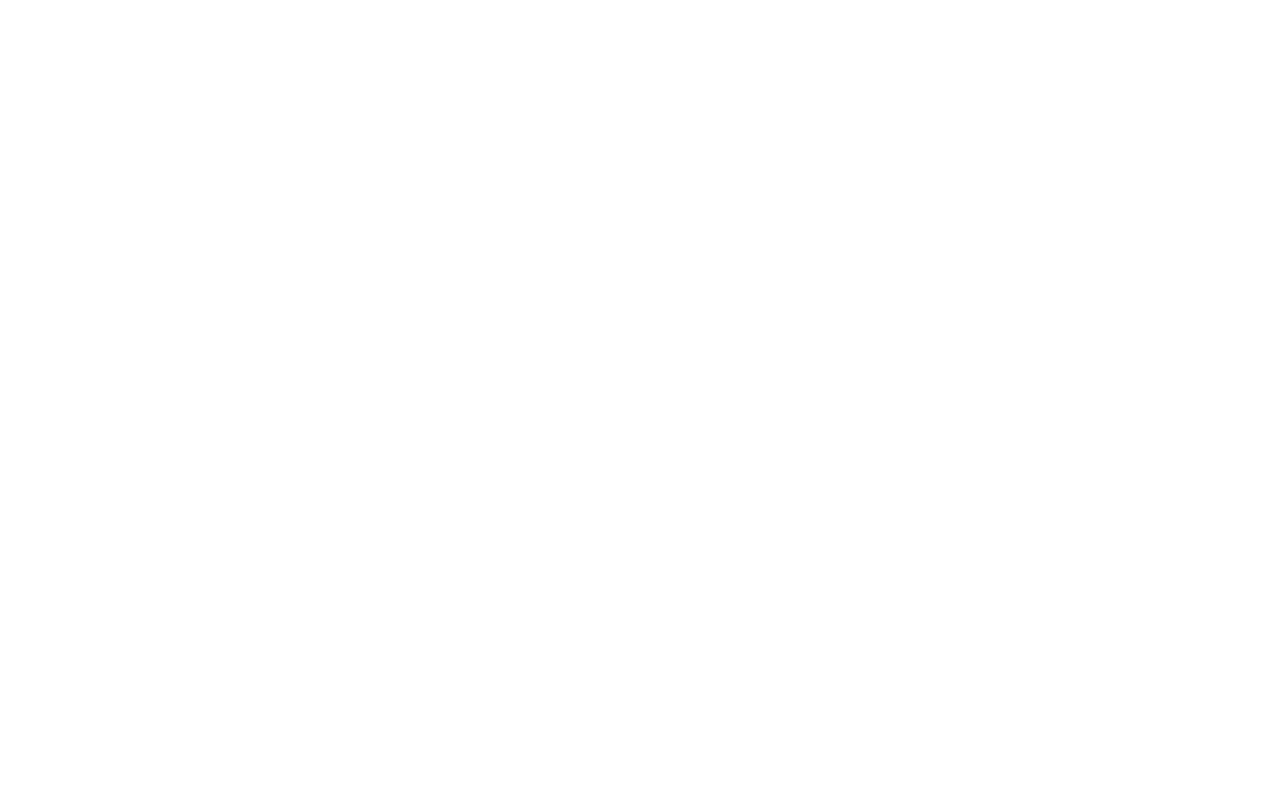
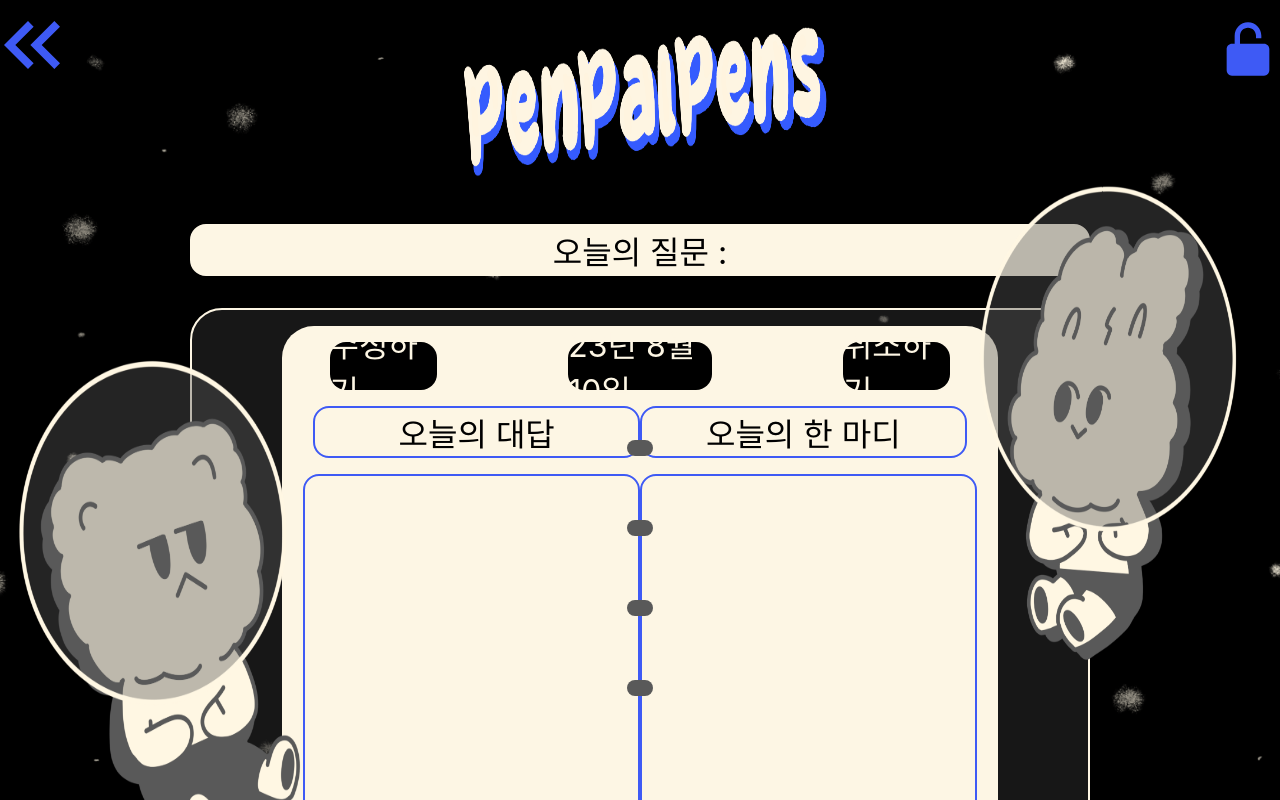
Before and after one commit to jaeho13/PenPalPens, a React (Create React App) app in the folder penpalpens/src/main/frontend/: page /share/update/1 in a window 1280 px wide. Before the commit this address had no page. Built offline with nearby package versions, Linux system fonts and the light colour scheme; no server answers; the HTML template or start-up script is replaced by a standard one.

Commit message:
0819 jaeho 업데이트만 남음

```diff
--- a/penpalpens/src/main/frontend/src/App.js
+++ b/penpalpens/src/main/frontend/src/App.js
@@ -37,8 +37,9 @@
           <Route path="/login/penpalpens" element={<KakaoCallback />} />
           <Route path="/kakaoinfo" element={<KakaoInfo />} />
           <Route path="/diary/read/:dIdx" element={<DiaryRead />} />
+          <Route path="/share/read/:sIdx" element={<ShareRead />} />
           <Route path="/diary/update/:dIdx" element={<DiaryFix />} />
-          <Route path="/share/read/:sIdx" element={<ShareRead />} />
+          <Route path="/share/update/:sIdx" element={<ShareFix />} />
 
 
         </Routes>
--- a/penpalpens/src/main/frontend/src/components/Diary/DiaryFix.jsx
+++ b/penpalpens/src/main/frontend/src/components/Diary/DiaryFix.jsx
@@ -52,7 +52,7 @@
                 setDiary(response.data);
                 setTitle(response.data.dtitle || "");
                 setBoard(response.data.dcontent || "");
-                console.log("ㅇㅁㄴㅇㅁㄴㅇㄴㅁ", diary)
+                console.log("다이어리 정보 불러오기 성공", diary)
             } catch (error) {
                 console.log("다이어리 정보 불러오기 실패", error);
             }
--- a/penpalpens/src/main/frontend/src/components/Share/Share.jsx
+++ b/penpalpens/src/main/frontend/src/components/Share/Share.jsx
@@ -33,21 +33,6 @@
 
     const formattedDate = `${today.getMonth() + 1}월 ${today.getDate()}일`;
 
-    const onDelete = async (sidx) => {
-        if (window.confirm("정말 삭제하시겠습니까??")) {
-            try {
-                await axios.delete(`/share?sIdx=${sidx}`);
-                alert("삭제되었습니다.");
-                const response = await axios.get("/share");
-                setShareList(response.data);
-            } catch (error) {
-                console.log("삭제 실패", error);
-            }
-        } else {
-            alert("취소되었습니다.");
-        }
-    };
-
     const [shareList, setShareList] = useState([]);
     const [question, setQuestion] = useState("");
 
@@ -70,15 +55,6 @@
     const handleShareClick = (sIdx) => {
         navigate(`/share/read/${sIdx}`); //sIdx에 해당하는 다이어리 읽기 페이지로 이동
     };
-
-    // 교환 (`/share/read${sIdx}`)
-    // 교환 리드 (`/shareMy?sIdx=${sIdx}`)
-    // <Route path="/share/read:sIdx" element={<ShareRead />} />
-
-
-    // 다이어리 (`/diary/read/${dIdx}`)
-    // 다이어리 리드 (`/diary/read?dIdx=${dIdx}`);
-    // <Route path="/diary/read/:dIdx" element={<DiaryRead />} />
 
     return (
         <>
--- a/penpalpens/src/main/frontend/src/components/Share/ShareFix.jsx
+++ b/penpalpens/src/main/frontend/src/components/Share/ShareFix.jsx
@@ -1,8 +1,9 @@
-import React from "react";
+import React, { useEffect, useState } from "react";
 import styled from "styled-components"
-import { useNavigate } from "react-router-dom";
+import { useNavigate, useParams } from "react-router-dom";
 import { MdKeyboardDoubleArrowLeft } from "react-icons/md";
 import { BiSolidLockOpenAlt } from "react-icons/bi";
+import axios from "axios";
 
 const ShareFix = () => {
 
@@ -16,7 +17,7 @@
         navigate("/sharewrite");
     };
 
-    const goshareread = () => {
+    const goshareRead = () => {
         navigate("/shareread");
     };
 
@@ -31,6 +32,50 @@
     const formattedFull = `${formattedYear}년 ${today.getMonth() + 1}월 ${today.getDate()}일`;
 
     const formattedDate = `${today.getMonth() + 1}월 ${today.getDate()}일`;
+
+    const { sIdx } = useParams();
+    const [share, setShare] = useState({});
+    const [aContent, setAContent] = useState("");
+    const [sContent, setSContent] = useState("");
+
+    const handleAnswerChange = (e) => {
+        setAContent(e.target.value); //입력 값으로 답변 수정
+    };
+
+    const handleContentChange = (e) => {
+        setSContent(e.target.value); //입력 값으로 내용 수정
+    };
+
+    useEffect(() => {
+        const fixShareDiary = async () => {
+            try {
+                const response = await axios.get(`/shareMy?sIdx=${sIdx}`);
+                setShare(response.data);
+                setAContent(response.data.aContent || "");
+                setSContent(response.data.sContent || "");
+                console.log("다이어리 정보 불러오기 성공", share);
+            } catch (error) {
+                console.log("다이어리 정보 불러오기 실패", error);
+            }
+        };
+
+        fixShareDiary();
+    }, [sIdx]);
+
+
+
+    const handleUpdateShare = async () => {
+        try {
+            await axios.put(`/share`, {
+                aContent: aContent,
+                sContent: sContent,
+            });
+            console.log("다이어리 수정 완료");
+            goshareRead();
+        } catch (error) {
+            console.log("다이어리 수정 실패", error);
+        }
+    };
 
     return (
         <>
@@ -60,19 +105,26 @@
                 <Peel>
                     <Main>
                         <DateBind>
-                            <Cancle onClick={goshareread} >취소하기</Cancle>
+                            <Upload onClick={handleUpdateShare} >수정하기</Upload>
                             <Day>
                                 {formattedFull}
                             </Day>
-                            <Upload onClick={goshareread} >수정하기</Upload>
+                            <Cancle onClick={goshare} >취소하기</Cancle>
                         </DateBind>
                         <TopicBind>
                             <Topic>오늘의 대답</Topic>
                             <Topic>오늘의 한 마디</Topic>
                         </TopicBind>
                         <TopicAnswerBind>
-                            <TopicAnswer />
-                            <TopicAnswer />
+                            <TopicAnswer
+                                value={share && share.acontent}
+                                onChange={handleAnswerChange}
+                            />
+                            <TopicAnswer
+                                value={share && share.scontent}
+                                onChange={handleContentChange}
+                            />
+
                         </TopicAnswerBind>
                     </Main>
                 </Peel>
@@ -256,7 +308,7 @@
     font-size: 2rem;
     color: #fdf6e4;
     margin-top: 1rem;
-    margin-right: 1.5rem;
+    margin-left: 3rem;
     display: flex;
     justify-content: center;
     align-items: center;
@@ -271,7 +323,7 @@
     font-size: 2rem;
     color: #fdf6e4;
     margin-top: 1rem;
-    margin-left: 1.5rem;
+    margin-right: 3rem;
     display: flex;
     justify-content: center;
     align-items: center;
--- a/penpalpens/src/main/frontend/src/components/Share/ShareRead.jsx
+++ b/penpalpens/src/main/frontend/src/components/Share/ShareRead.jsx
@@ -40,7 +40,6 @@
     useEffect(() => {
         const loadShareDiary = async () => {
             try {
-                console.log("dasdsad", sIdx)
                 const response = await axios.get(`/shareMy?sIdx=${sIdx}`)
                 setShare(response.data);
                 console.log("다이어리 정보 불러오기 성공", share)
@@ -51,6 +50,29 @@
 
         loadShareDiary();
     }, [sIdx]);
+
+    const [shareList, setShareList] = useState([]);
+
+    const onDelete = async (sIdx) => {
+        if (window.confirm("정말 삭제하시겠습니까??")) {
+            try {
+                await axios.delete(`/share?sIdx=${sIdx}`);
+                alert("삭제되었습니다.");
+                const response = await axios.get("/share");
+                setShareList(response.data);
+            } catch (error) {
+                console.log("삭제 실패", error);
+            }
+        } else {
+            alert("취소되었습니다.");
+        }
+        navigate("/share")
+    };
+
+    const handleShareDiaryFixClick = () => {
+        navigate(`/share/update/${sIdx}`);
+    }
+
 
     return (
         <>
@@ -77,7 +99,8 @@
                 <RabbitImage src="/images/rabbit.png" alt="토끼" />
                 <DogImage src="/images/dog.png" alt="곰" />
 
-                <Question>오늘의 질문 : </Question>
+
+                <Question>오늘의 질문 : {share && share.uquestion}</Question>
 
                 <Peel>
                     <Main>
@@ -85,11 +108,11 @@
                         <DateBind>
                             {share && share.sdate && (
                                 <>
-                                    <Cancle></Cancle>
+                                    <Upload onClick={handleShareDiaryFixClick} >수정하기</Upload>
                                     <Day>
                                         {`${share.sdate.slice(2, 4)}년 ${share.sdate.slice(5, 7)}월 ${share.sdate.slice(8, 10)}일`}
                                     </Day>
-                                    <Upload onClick={gosharefix} >수정하기</Upload>
+                                    <Cancle onClick={() => onDelete(sIdx)}>삭제하기</Cancle>
                                 </>
                             )}
                         </DateBind>
@@ -261,7 +284,7 @@
     width: 20%;
     height: 3rem;
     border-radius: 1rem;
-    font-size: 2rem;
+    font-size: 1.7rem;
     color: #fdf6e4;
     margin-top: 1rem;
     display: flex;
@@ -287,7 +310,7 @@
     font-size: 2rem;
     color: #fdf6e4;
     margin-top: 1rem;
-    margin-right: 1.5rem;
+    margin-left: 3rem;
     display: flex;
     justify-content: center;
     align-items: center;
@@ -302,10 +325,12 @@
     font-size: 2rem;
     color: #fdf6e4;
     margin-top: 1rem;
-    margin-left: 1.5rem;
+    margin-right: 3rem;
     display: flex;
     justify-content: center;
     align-items: center;
+    background-color: black;
+    cursor: pointer;
 `
 
 const TopicBind = styled.div`
```
Also changed, not shown: 2 other files (tests, documents, lock files or other folders).
